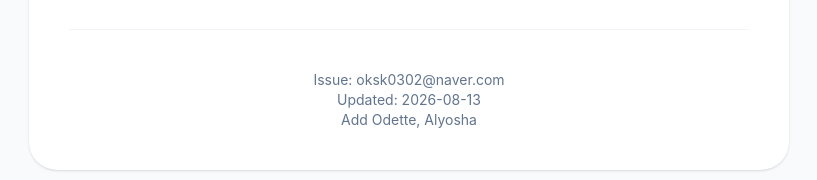
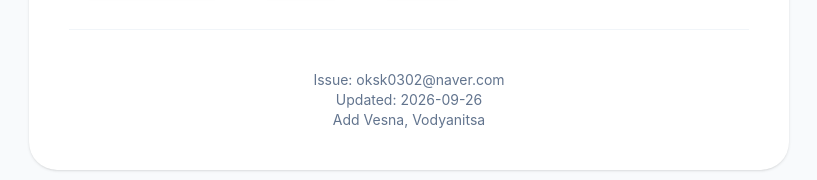
Before and after one commit to KimChungHo/GenshinArtifactRecommender, a React (Vite) app: page / in a window 1280 px wide. Shown: the part 1901-2081 px from the top of the page, without its empty margins (231-1048 px from the left). Built offline with nearby package versions, Linux system fonts and the light colour scheme.

Commit message:
업데이트일 추가

```diff
--- a/src/pages/artifact-recommender/ArtifactRecommenderPage.tsx
+++ b/src/pages/artifact-recommender/ArtifactRecommenderPage.tsx
@@ -602,9 +602,9 @@ const [selectedArtifactSetKeys, setSelectedArtifactSetKeys] = React.useState<Opt
 
           Issue: oksk0302@naver.com
           <br/>
-          Updated: 2026-08-13
+          Updated: 2026-09-26
           <br/>
-          Add Odette, Alyosha
+          Add Vesna, Vodyanitsa
         </div>
 
         </div>
```
